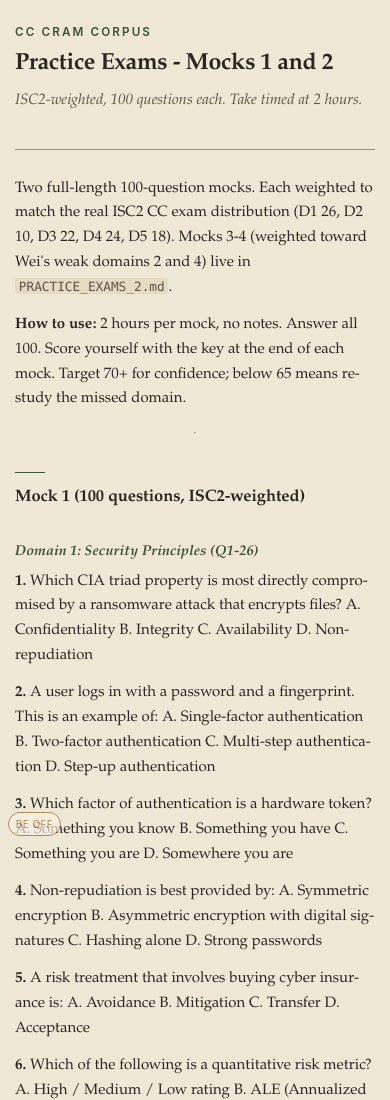
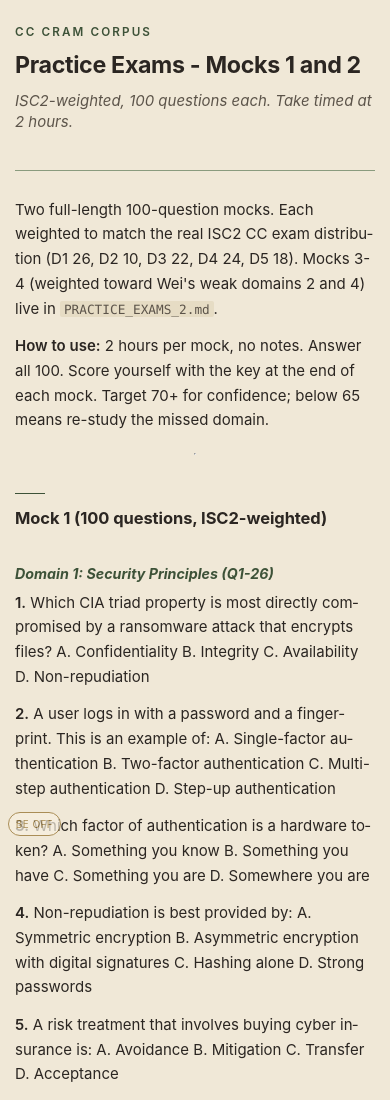
Before and after one commit to weijia-89/cc-prep, a plain HTML site: page study_guide/daily/exams.html in a window 390 px wide. Shown: the top 1100 px of the page. Drawn offline with Linux system fonts and the light colour scheme; no server answers.

Commit message:
style(daily): widen content column to 50em, switch typography to sans-serif
Wei review of the rendered day-01.html flagged two issues:
- text column too narrow for comfortable reading at desktop width
- serif body text reading wrong for the cram-tool register

Changes to style.css only (HTML output unchanged by this commit):

  main      max-width 36em → 50em
  hero      max-width 32em → 46em
  body      var(--serif) → var(--sans)
  h1-h4     var(--serif) → var(--sans)
  subtitle  var(--serif) → var(--sans)

Wide-screen breakpoint moves 1050px → 1100px so the 18em left gutter
plus 50em content (68em total) fits without horizontal scroll. All
four gutter-float media queries (margin-note right, user-note left,
add-note-btn left, note-form--add left) move in lockstep.

Mono retained for code blocks and the server-banner start-command
snippet. The --serif CSS variable stays defined in :root (unused but
available for selective re-introduction).

```diff
--- a/study_guide/daily/style.css
+++ b/study_guide/daily/style.css
@@ -32,7 +32,7 @@
 html { font-size: 16px; }
 
 body {
-  font-family: var(--serif);
+  font-family: var(--sans);
   line-height: 1.65;
   color: var(--ink);
   background: var(--paper);
@@ -44,15 +44,15 @@
 }
 
 main {
-  max-width: 36em;
+  max-width: 50em;
   margin: 2.5em auto 3em auto;
   padding: 0 1.5em;
   position: relative;
 }
 
 /* On wide viewports, allow margin notes to float into a right gutter. */
-@media (min-width: 1050px) {
-  main { margin-left: 18em; margin-right: auto; max-width: 36em; }
+@media (min-width: 1100px) {
+  main { margin-left: 18em; margin-right: auto; max-width: 50em; }
 }
 
 /* Margin notes (Tufte-style asides). Right gutter on wide screens,
@@ -76,7 +76,7 @@
   font-weight: 600;
 }
 
-@media (min-width: 1050px) {
+@media (min-width: 1100px) {
   aside.margin-note {
     float: right;
     clear: right;
@@ -122,7 +122,7 @@
 pre code { background: transparent; padding: 0; color: var(--ink); }
 
 h1, h2, h3, h4 {
-  font-family: var(--serif);
+  font-family: var(--sans);
   color: var(--ink);
   font-feature-settings: "kern" 1, "liga" 1, "lnum" 1;
 }
@@ -170,7 +170,7 @@
 
 /* Hero / header block */
 .hero {
-  max-width: 32em;
+  max-width: 46em;
   margin: 0 0 2.5em 0;
   padding: 0 0 1.5em 0;
   border-bottom: 1px solid var(--sage);
@@ -192,7 +192,7 @@
   letter-spacing: -0.015em;
 }
 .hero__subtitle {
-  font-family: var(--serif);
+  font-family: var(--sans);
   font-size: 1.05rem;
   font-style: italic;
   color: var(--ink-soft);
@@ -437,7 +437,7 @@
   background: #FFF8E1;
 }
 
-@media (min-width: 1050px) {
+@media (min-width: 1100px) {
   aside.user-note {
     float: left;
     clear: left;
@@ -531,7 +531,7 @@
   border-style: solid;
 }
 
-@media (min-width: 1050px) {
+@media (min-width: 1100px) {
   button.add-note-btn {
     float: left;
     clear: left;
@@ -553,7 +553,7 @@
   margin: 0.4em 0 1em 0;
   display: block;
 }
-@media (min-width: 1050px) {
+@media (min-width: 1100px) {
   form.note-form--add {
     float: left;
     clear: left;
```
